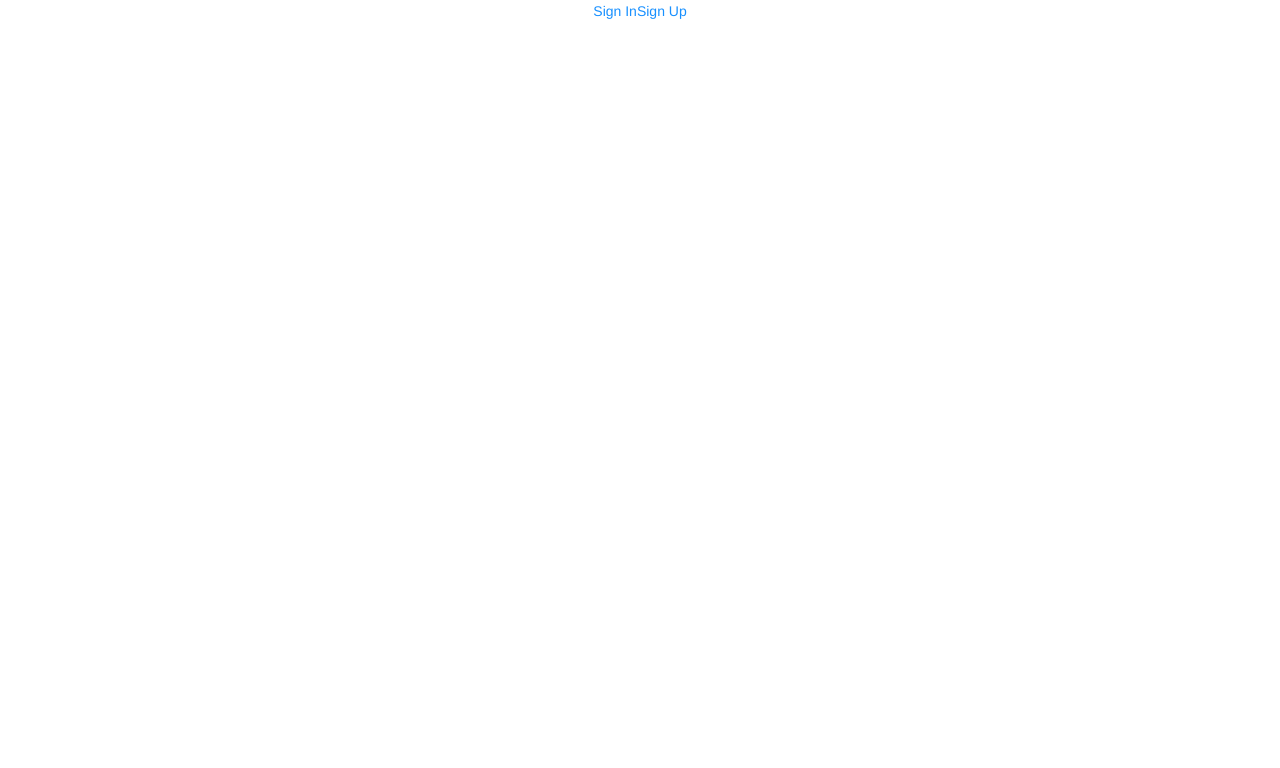
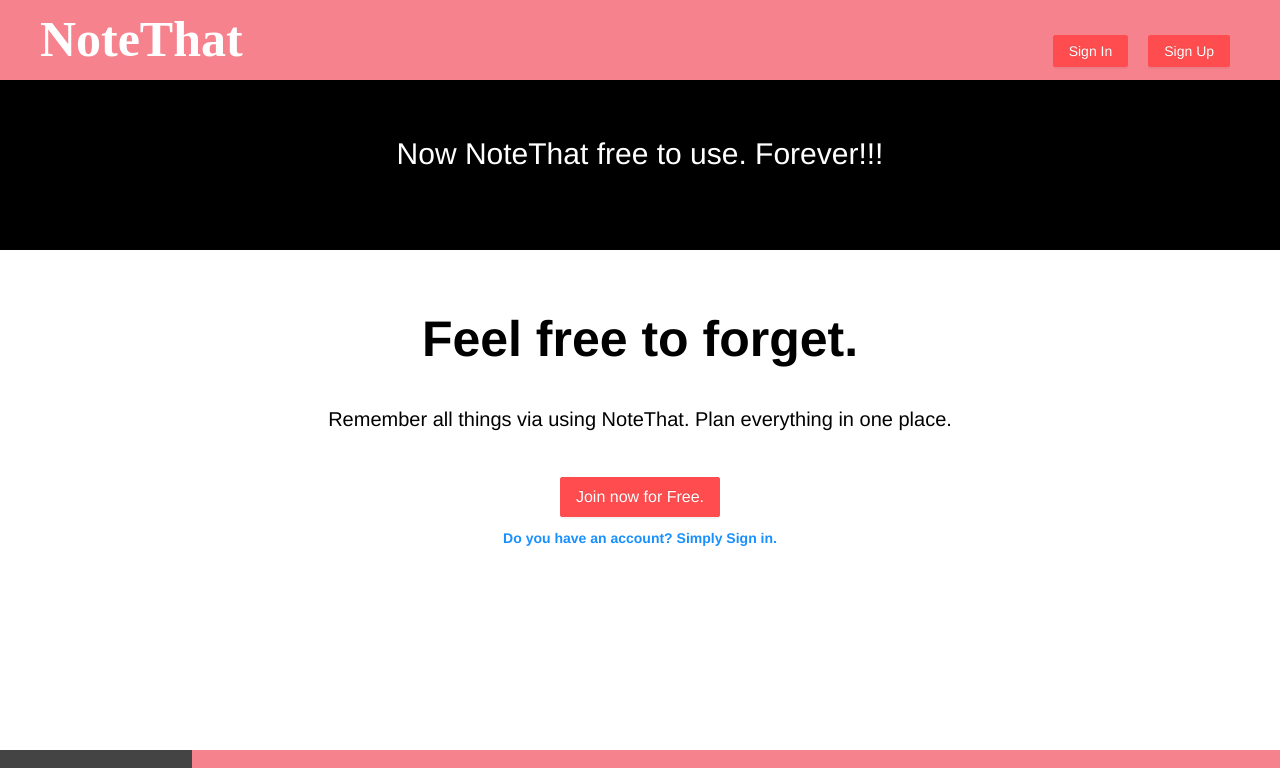
Before and after one commit to sello08/NoteThat-frontend, a Vue app: page /#/homepage in a window 1280 px wide. Before the commit this address had no page. Shown: the top 768 px of the page. Built offline with nearby package versions, Linux system fonts and the light colour scheme; no server answers.

Commit message:
Main page created

```diff
--- a/src/App.vue
+++ b/src/App.vue
@@ -1,16 +1,14 @@
 <template>
-  <router-link to="/signin">Sign In</router-link>
-  <router-link to="/signup">Sign Up</router-link>
-
-  <router-view />
+  <MainPage />
 </template>
 <script>
 import { useStore } from "vuex";
 import { ref, computed } from "vue";
+import MainPage from "./components/MainPage.vue";
 
 export default {
   name: "App",
-  components: {},
+  components: { MainPage },
   setup() {},
 };
 </script>
@@ -24,17 +22,4 @@ export default {
   text-align: center;
   color: #2c3e50;
 }
-
-nav {
-  padding: 30px;
-}
-
-nav a {
-  font-weight: bold;
-  color: #2c3e50;
-}
-
-nav a.router-link-exact-active {
-  color: #42b983;
-}
 </style>
--- /dev/null
+++ b/src/components/MainPage.vue
@@ -0,0 +1,114 @@
+<template>
+  <div class="header">
+    <h1>NoteThat</h1>
+    <div class="signs">
+      <a-button
+        id="new"
+        @click="updateShowing"
+        type="primary"
+        danger
+        size="medium"
+        shape="flat"
+        ><router-link to="/signin">Sign In</router-link>
+      </a-button>
+      <a-button
+        id="new"
+        @click="updateShowing"
+        type="primary"
+        danger
+        size="medium"
+        shape="default"
+        ><router-link to="/signup">Sign Up</router-link>
+      </a-button>
+    </div>
+  </div>
+  <div class="content">
+    <h1>Now NoteThat free to use. Forever!!!</h1>
+  </div>
+  <div class="footer">
+    <h1>Feel free to forget.</h1>
+    <br />
+    <h2>
+      Remember all things via using NoteThat. Plan everything in one place.
+    </h2>
+    <br />
+    <a-button
+      id="new"
+      @click="updateShowing"
+      type="primary"
+      danger
+      size="large"
+      shape="flat"
+      ><router-link to="/signup">Join now for Free.</router-link>
+    </a-button>
+    <br />
+    <span class="link"
+      ><router-link to="/signup"
+        >Do you have an account? Simply Sign in.</router-link
+      ></span
+    >
+  </div>
+
+  <router-view />
+</template>
+
+<script>
+export default {
+  name: "MainPage",
+  components: {},
+  setup() {},
+};
+</script>
+
+<style>
+#new {
+  margin: 10px;
+}
+.header {
+  height: 80px;
+  background: #f6828e;
+}
+.header h1 {
+  display: inline-block;
+  color: white;
+  font-size: 50px;
+  font-family: "Times New Roman", Times, serif;
+  font-weight: bold;
+}
+.signs {
+  display: inline-block;
+  margin-left: 800px;
+}
+.content {
+  background-color: black;
+  height: 170px;
+}
+.content h1 {
+  display: inline-block;
+  color: white;
+  font-size: 30px;
+  margin-top: 50px;
+}
+
+.footer {
+  background: #ffffff;
+  height: 500px;
+}
+.footer h1 {
+  display: inline-block;
+  color: black;
+  font-size: 50px;
+  margin-top: 50px;
+  font-weight: bold;
+}
+.footer h2 {
+  display: inline-block;
+  color: black;
+  font-size: 20px;
+}
+.link {
+  text-decoration: none;
+  font-weight: bold;
+  color: black;
+}
+</style>
--- a/src/components/SideBar.vue
+++ b/src/components/SideBar.vue
@@ -6,7 +6,8 @@
       </a-avatar>
     </div>
     <br />
-    <span class="active-user">{{ active }}</span>
+    <br />
+    <span class="active-user">{{ activeUser }}</span>
     <br />
     <a-button
       id="new"
@@ -15,9 +16,9 @@
       danger
       size="small"
       shape="round"
-      >New Note
+      >New Note +
     </a-button>
-    <div class="menu2">Content</div>
+    <span class="menu2"></span>
   </div>
 </template>
 
@@ -33,23 +34,22 @@ export default {
     const store = useStore();
     const isShowing = computed(() => store.state.isShowing);
     const isEditing = computed(() => store.state.isEditing);
-    var activeUser = computed(() => store.state.activeUser);
 
-    var active = localStorage.getItem("active");
+    var activeUser = localStorage.getItem("activeUser");
 
     function updateShowing() {
       store.commit("updateIsShowing");
       store.commit("updateEditing2");
     }
 
-    return { updateShowing, isShowing, isEditing, activeUser, active };
+    return { updateShowing, isShowing, isEditing, activeUser, activeUser };
   },
 };
 </script>
 
 <style>
 #new {
-  margin-top: 55px;
+  margin-top: 32px;
 }
 .avatar-user {
   display: inline-block;
--- a/src/router/index.js
+++ b/src/router/index.js
@@ -18,7 +18,7 @@ import Home from '../views/Home'
       component: SignUp
     },
   {
-    path: '/',
+    path: '/homepage',
     name: 'Home',
     component: Home
   },
--- a/src/views/SignIn.vue
+++ b/src/views/SignIn.vue
@@ -37,12 +37,9 @@ export default {
   components: {},
 
   setup() {
-    const store = useStore();
     var email = ref("");
     var password = ref("");
     var msg = ref("");
-    var activeUser = computed(() => store.state.activeUser);
-    const updateActiveUser = computed(() => store.state.updateActiveUser);
 
     async function signIn() {
       await axios
@@ -58,7 +55,7 @@ export default {
           msg.value = res.data;
 
           if (res.data.message == "Success") {
-            router.push("/");
+            router.push("homepage");
           }
 
           // -------------------------------  Show active user name in homepage  --------------------
@@ -66,7 +63,7 @@ export default {
           var name = res.data.user.name;
           var surname = res.data.user.surname;
 
-          localStorage.setItem("active", name + " " + surname);
+          localStorage.setItem("activeUser", name + " " + surname);
         });
     }
 
@@ -75,8 +72,6 @@ export default {
       email,
       password,
       msg,
-      activeUser,
-      updateActiveUser,
     };
   },
 };
```
